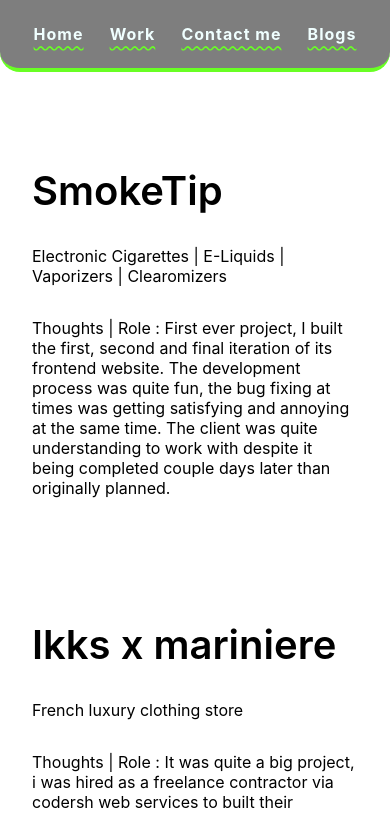
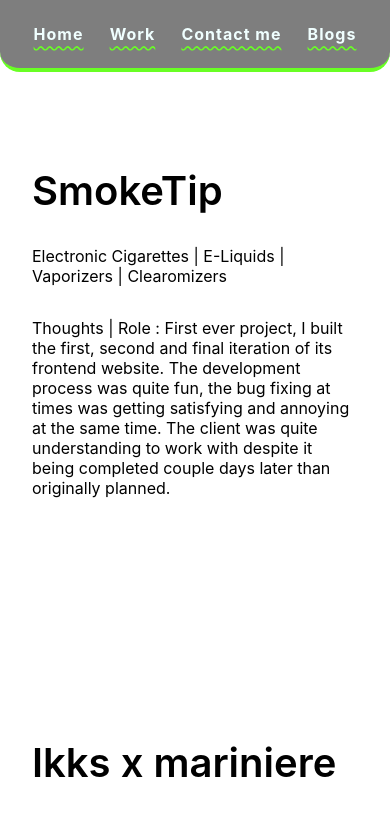
Before and after one commit to sapeol/nextjs-portfolio, a Next.js app: page /work in a window 390 px wide. Shown: the top 813 px of the page. Built offline with nearby package versions, Linux system fonts and the light colour scheme.

Commit message:
added new height portfolio item

```diff
--- a/styles/Work.module.css
+++ b/styles/Work.module.css
@@ -14,7 +14,7 @@
 
 @media (max-width: 1100px) {
   .porfolio_item {
-    height: 50vh;
+    height: 64vh;
     padding: unset;
     margin-bottom: 2rem;
     flex-basis: 100%;
--- a/styles/globals.css
+++ b/styles/globals.css
@@ -75,6 +75,7 @@
   }
 
   .ikks_accent {
+    text-underline-offset: 5px;
     text-decoration: #fff underline wavy;
   }
 }
```
